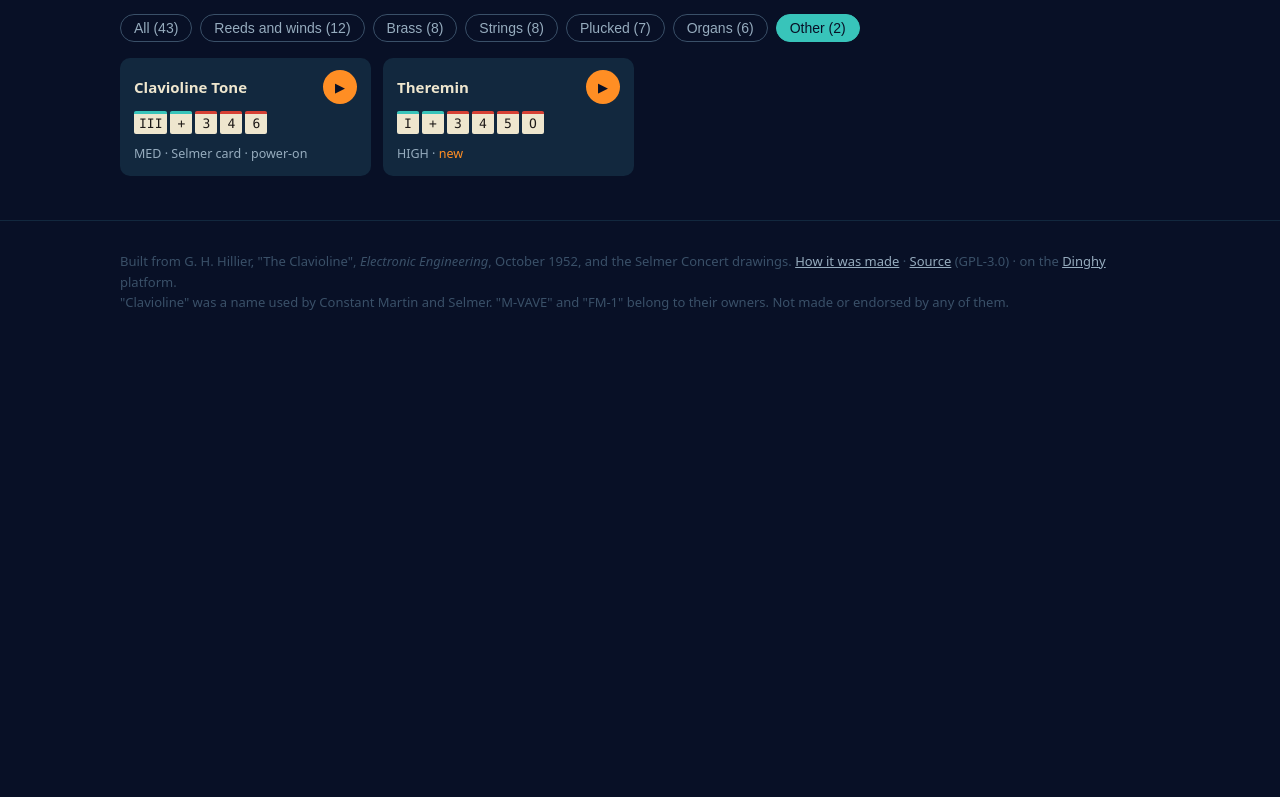
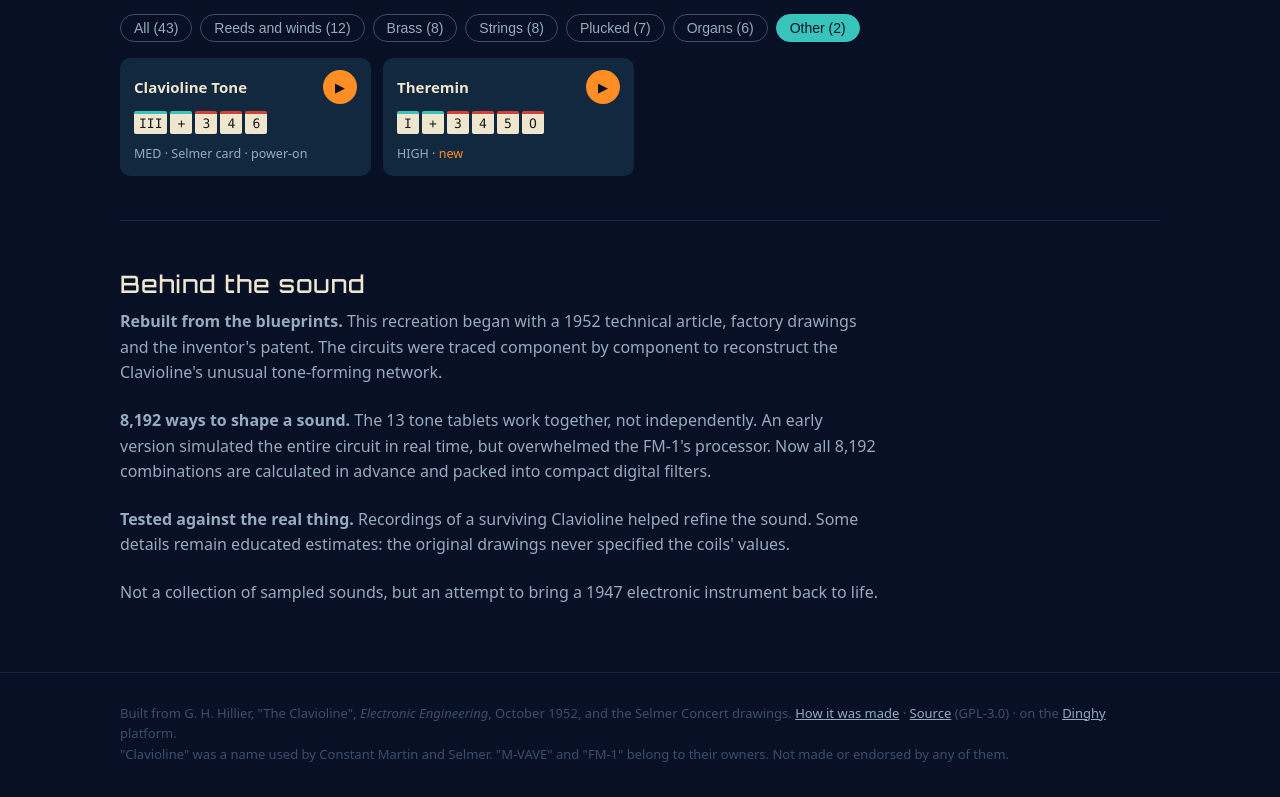
Before and after one commit to MammothCheese/clavioline, a plain HTML site: page docs/index.html in a window 1280 px wide. Shown: the part 2000-2797 px from the top of the page. Before the commit the page ends 2363 px from the top, so only its background shows below. Drawn offline with Linux system fonts and the light colour scheme.

Commit message:
Revise Clavioline description and add new section
Updated the description of the Clavioline to remove the year and enhance clarity. Added a new section 'Behind the sound' with details about the reconstruction process.

```diff
--- a/docs/index.html
+++ b/docs/index.html
@@ -79,14 +79,14 @@ footer a { color: var(--chrome); }
 </head>
 <body>
 <nav><div class="wrap"><a class="brand" href="#top">CLAVIOLINE</a>
-<ul><li><a href="#controls">Controls</a></li><li><a href="#stops">Stops</a></li><li><a href="#presets">Presets</a></li><li><a href="https://github.com/MammothCheese/clavioline">GitHub</a></li></ul></div></nav>
+<ul><li><a href="#controls">Controls</a></li><li><a href="#stops">Stops</a></li><li><a href="#presets">Presets</a></li><li><a href="#behindthesound">Behind the sound</a></li><li><a href="https://github.com/MammothCheese/clavioline">GitHub</a></li></ul></div></nav>
 
 <main class="wrap" id="top">
 <div class="hero">
   <div>
     <div class="kicker">CUSTOM FIRMWARE FOR THE M-VAVE FM-1 · FREE AND OPEN SOURCE</div>
     <h1>The early synthesizer behind the Space Age sounds of <em>"Telstar"</em>, in your pocket.</h1>
-    <p class="lede">Turns the FM-1 into the 1947 Clavioline, rebuilt from original circuit diagrams. 13 tone tablets interact like the real coil network. A percussive attack, three-speed vibrato and the Concert model's sub-octaves modify the sound further.</p>
+    <p class="lede">Turns the FM-1 into the Clavioline, designed in 1947, rebuilt from original circuit diagrams. 13 tone tablets interact like the real coil network. A percussive attack, three-speed vibrato and the Concert model's sub-octaves modify the sound further.</p>
     <a class="btn primary" href="https://joakimeriksson.github.io/fm1-emu/?fw=clavioline">Play in browser</a>
     <a class="btn ghost" href="https://github.com/MammothCheese/clavioline/releases/latest">Download</a>
     <a class="btn ghost" href="https://thefirmwarehub.com/firmware/clavioline/">Install with the Firmware Hub</a>
@@ -138,6 +138,14 @@ footer a { color: var(--chrome); }
   <div class="grid" id="list"></div>
 </section>
 
+<section id="behindthesound">
+  <h2>Behind the sound</h2>
+  <p class="sub"><b>Rebuilt from the blueprints.</b> This recreation began with a 1952 technical article, factory drawings and the inventor's patent. The circuits were traced component by component to reconstruct the Clavioline's unusual tone-forming network.</p>
+  <p class="sub"><b>8,192 ways to shape a sound.</b> The 13 tone tablets work together, not independently. An early version simulated the entire circuit in real time, but overwhelmed the FM-1's processor. Now all 8,192 combinations are calculated in advance and packed into compact digital filters.</p>
+  <p class="sub"><b>Tested against the real thing.</b> Recordings of a surviving Clavioline helped refine the sound. Some details remain educated estimates: the original drawings never specified the coils' values.</p>
+  <p class="sub">Not a collection of sampled sounds, but an attempt to bring a 1947 electronic instrument back to life.</p>
+</section>
+
 </main>
 
 <footer><div class="wrap">
```
